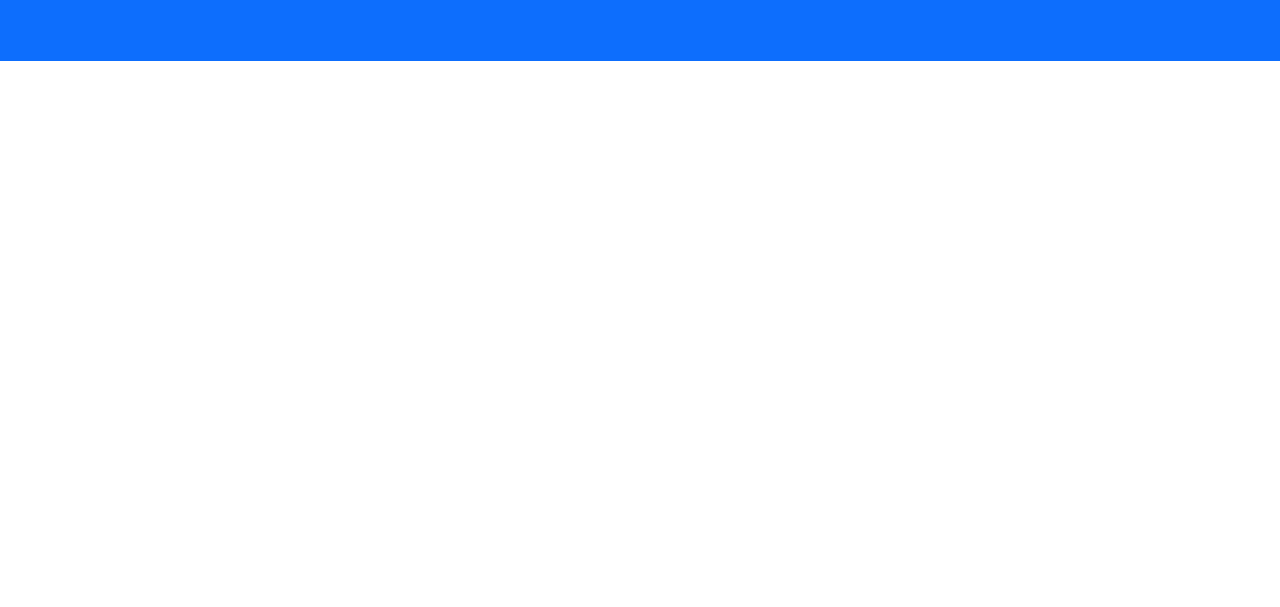
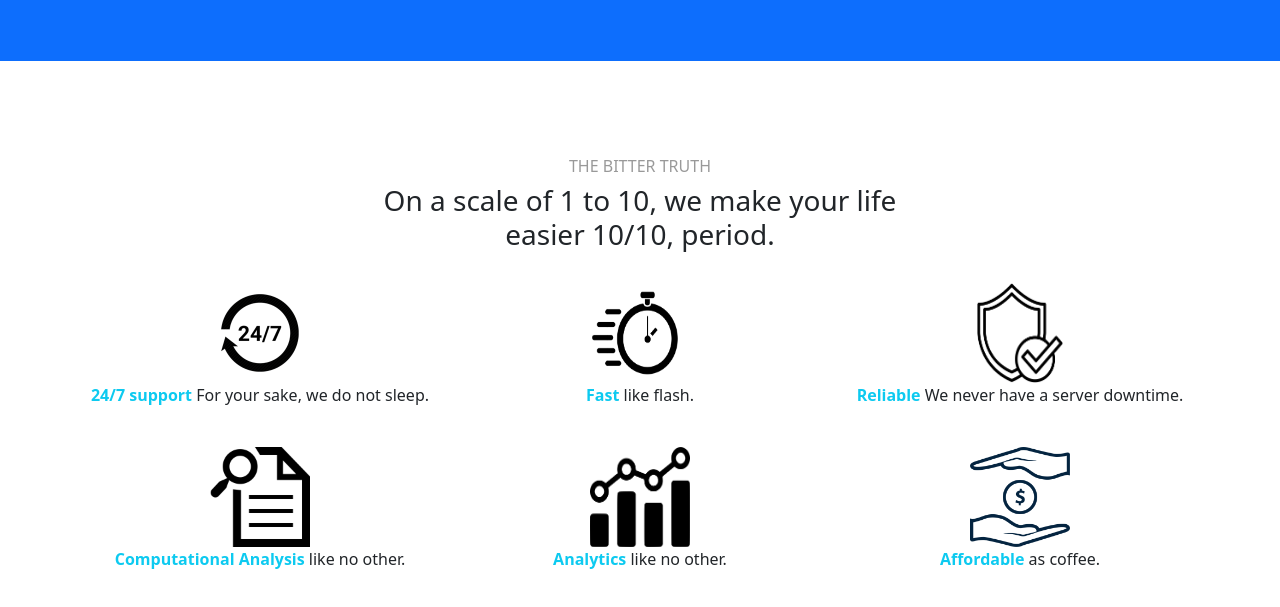
Before and after one commit to dmitry2q/lab8, a plain HTML site: page index.html in a window 1280 px wide. Shown: the part 2850-3457 px from the top of the page. Before the commit the page ends 2911 px from the top, so only its background shows below. Drawn offline with nearby package versions, Linux system fonts and the light colour scheme; files whose address does not match are found by name.

Commit message:
8 section

```diff
--- a/index.html
+++ b/index.html
@@ -3,6 +3,7 @@
 <html lang="en">
 
     <head>
+        <title>bootstrap</title>
         <meta charset="utf-8">
         <meta name="viewport" content="width=device-width, initial-scale=1, shrink-to-fit=no">
         <link href="https://cdn.jsdelivr.net/npm/bootstrap@5.0.0-beta3/dist/css/bootstrap.min.css"
@@ -189,7 +190,112 @@
 
         </section>
 
-        <section id="feature-rundown"></section>
+        <section id="feature-rundown">
+
+            <div class="container">
+
+                <div class="row mt-5">
+
+                    <div class="col-12 col-md-6 mx-auto mt-5 text-center">
+
+                        <h6 class="text-black-40 text-uppercase">
+
+                            The bitter truth
+
+                        </h6>
+
+                        <h3 class="text-black-70">On a scale of 1 to 10,
+                        we make your life easier 10/10, period.</h3>
+
+                    </div>
+
+                </div>
+
+                <div class="row mb-5">
+
+                    <div class="col-12 col-md-4 text-center">
+
+                        <img src="img/1.png" width="100" height="100" class="mt-4"/>
+
+                        <p>
+
+                            <strong class="text-info">24/7 support</strong>
+                            For your sake, we do not sleep.
+
+                        </p>
+
+                    </div>
+
+                    <div class="col-12 col-md-4 text-center">
+
+                        <img src="img/2.png" width="100" height="100" class="mt-4"/>
+
+                        <p>
+
+                            <strong class="text-info">Fast</strong> like flash.
+
+                        </p>
+
+                    </div>
+
+                    <div class="col-12 col-md-4 text-center">
+
+                        <img src="img/3.png" width="130" height="100" class="mt-4"/>
+
+                        <p>
+
+                            <strong class="text-info">Reliable</strong>
+                            We never have a server downtime.
+
+                        </p>
+
+                    </div>
+
+                    <div class="col-12 col-md-4 text-center">
+
+                        <img src="img/4.png" width="100" height="100" class="mt-4"/>
+
+                        <p>
+
+                            <strong class="text-info">Computational Analysis</strong>
+                            like no other.
+
+                        </p>
+
+                    </div>
+
+                    <div class="col-12 col-md-4 text-center">
+
+                        <img src="img/5.png" width="100" height="100" class="mt-4"/>
+
+                        <p>
+
+                            <strong class="text-info">Analytics</strong>
+                            like no other.
+
+                        </p>
+
+                    </div>
+
+                    <div class="col-12 col-md-4 text-center">
+
+                        <img src="img/6.png" width="100" height="100" class="mt-4"/>
+
+                        <p>
+
+                            <strong class="text-info">Affordable</strong>
+                            as coffee.
+
+                        </p>
+
+                    </div>
+
+                </div>
+
+            </div>
+
+        </section>
+
         <section id="pricing"></section>
         <section id="footer"></section>
     </body>
```
Also changed, not shown: img/1.png (added), img/2.png (added), img/3.png (added), img/4.png (added), img/5.png (added), img/6.png (added).
